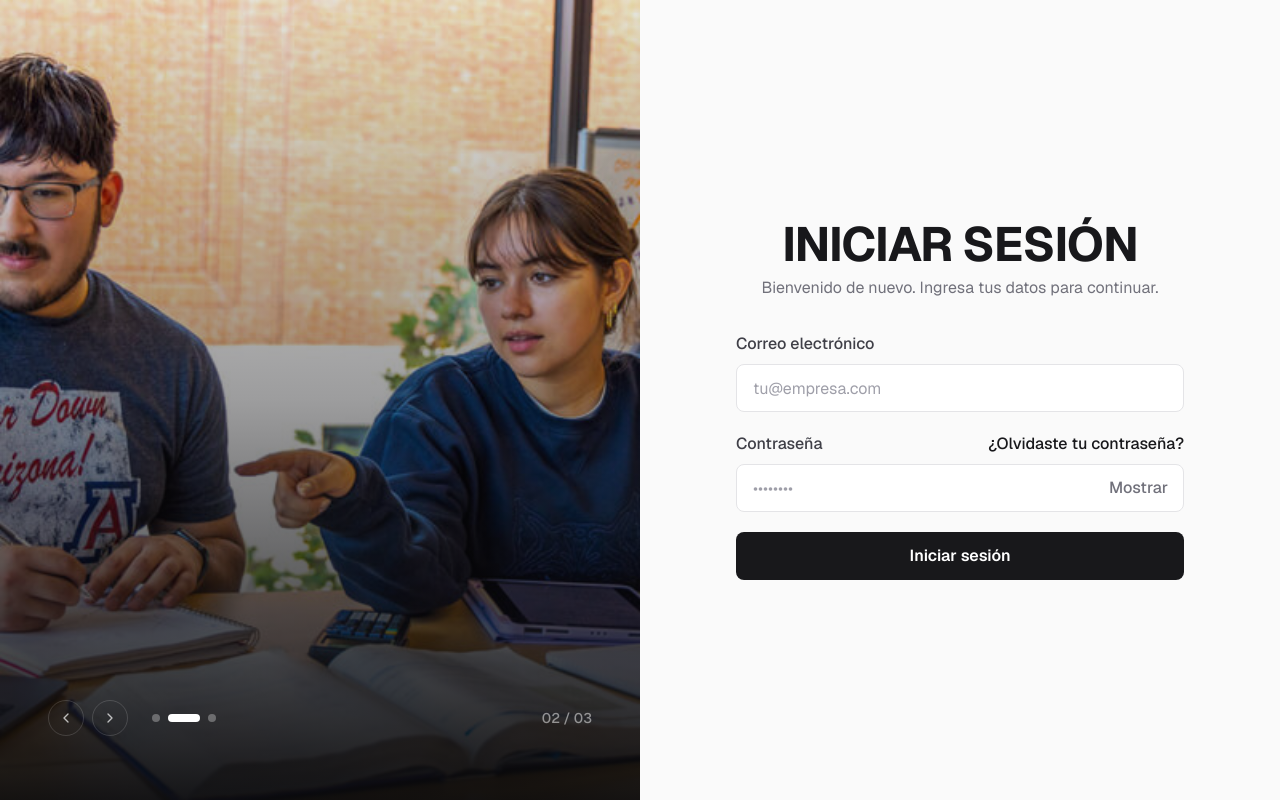
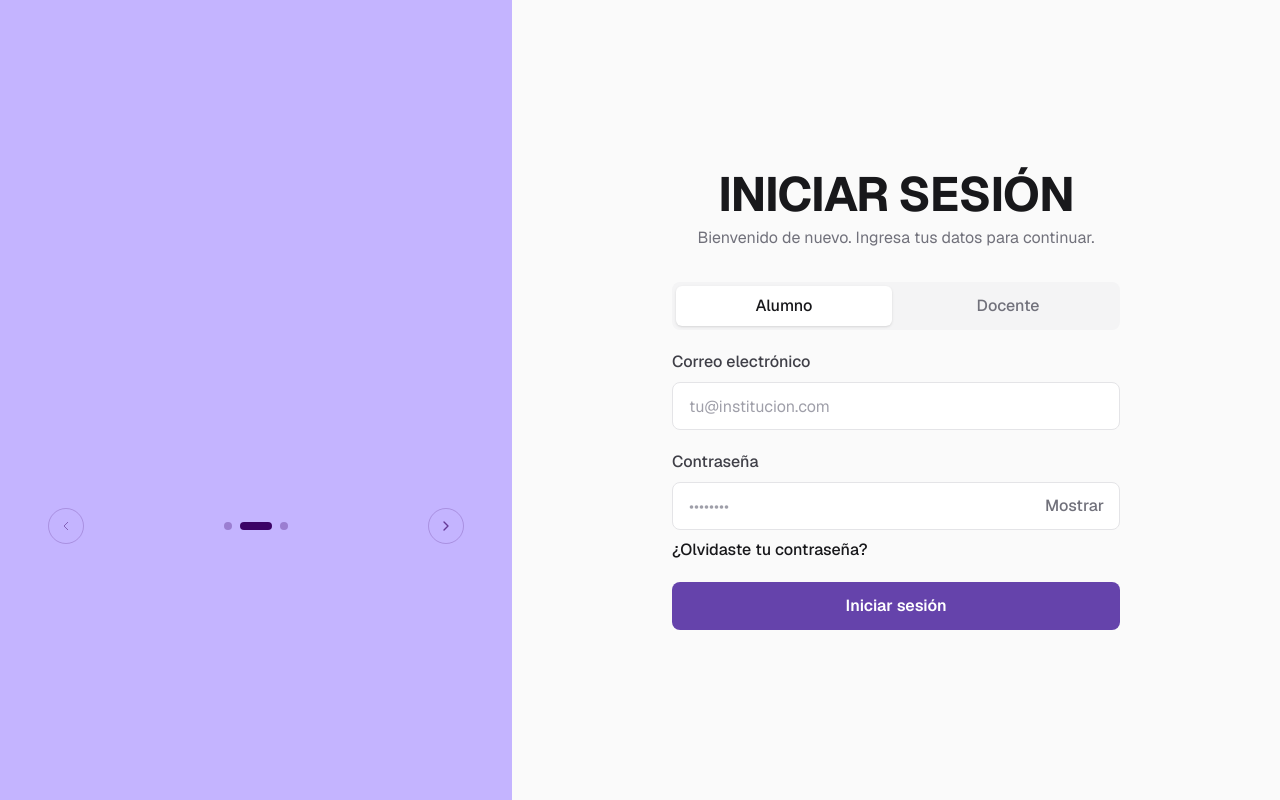
Before and after one commit to kaekld/evalix-app, a Next.js app: page / in a window 1280 px wide. Built offline with nearby package versions, Linux system fonts and the light colour scheme.

Commit message:
actualizando la interfaz del inicio

```diff
--- a/app/page.tsx
+++ b/app/page.tsx
@@ -5,22 +5,19 @@ import { useEffect, useState } from "react";
 
 const slides = [
   {
-    src: "/carrousel1.jpg",
-    alt: "Estudiantes conversando con cuadernos y mochilas",
+    color: "bg-purple-300",
     title: "Colabora y aprende",
     description:
       "Comparte evaluaciones, comentarios y resultados con tu equipo en un mismo espacio de trabajo.",
   },
   {
-    src: "/carrousel2.jpg",
-    alt: "Dos estudiantes estudiando con laptop, libros y apuntes",
+    color: "bg-violet-300",
     title: "Aprende con datos",
     description:
       "Analiza el progreso de cada persona y detecta oportunidades de mejora a tiempo.",
   },
   {
-    src: "/carrousel3.jpg",
-    alt: "Estudiante concentrada leyendo un libro frente a su computadora",
+    color: "bg-indigo-300",
     title: "Crece a tu ritmo",
     description:
       "Evaluaciones y contenidos adaptados a las necesidades de cada estudiante.",
@@ -30,6 +27,7 @@ const slides = [
 export default function LoginPage() {
   const [showPassword, setShowPassword] = useState(false);
   const [activeSlide, setActiveSlide] = useState(0);
+  const [role, setRole] = useState<"alumno" | "docente">("alumno");
 
   useEffect(() => {
     const timer = setInterval(() => {
@@ -43,42 +41,31 @@ export default function LoginPage() {
 
   return (
     <main className="flex min-h-screen flex-1 bg-zinc-50">
-      <section className="relative hidden w-1/2 overflow-hidden bg-zinc-900 lg:block">
+      <section className="relative hidden w-[40%] overflow-hidden bg-purple-950 lg:block">
         {slides.map((item, index) => (
           <div
-            key={item.src}
+            key={item.title}
             aria-hidden={index !== activeSlide}
-            className={`absolute inset-0 transition-opacity duration-700 ${index === activeSlide ? "opacity-100" : "opacity-0"
+            className={`absolute inset-0 ${item.color} ${index === activeSlide ? "opacity-100" : "opacity-0"
               }`}
-          >
-            <Image
-              src={item.src}
-              alt={item.alt}
-              fill
-              priority={index === 0}
-              sizes="50vw"
-              className="object-cover"
           />
-            <div className="absolute inset-0 bg-gradient-to-t from-zinc-950/95 via-zinc-950/40 to-zinc-950/10" />
-          </div>
         ))}
 
-        <div className="relative z-10 flex h-full w-full flex-col p-12 text-white">
-          <div className="flex flex-1 flex-col justify-end pb-4">
+        <div className="relative z-10 flex h-full w-full flex-col p-12 text-black">
+          <div className="flex flex-1 flex-col justify-center">
             <div
               key={activeSlide}
               className="animate-fade-in flex flex-col items-start"
             >
-              <h2 className="max-w-md text-4xl font-semibold leading-tight tracking-tight">
+              <h2 className="max-w-md text-5xl mb-6 font-semibold leading-tight tracking-tight">
                 {slide.title}
               </h2>
-              <p className="mt-4 max-w-md text-base leading-7 text-white/70">
+              <p className="mt-4 max-w-md text-lg leading-7 text-black/80">
                 {slide.description}
               </p>
             </div>
 
-            <div className="mt-10 flex items-center gap-6">
-              <div className="flex items-center gap-2">
+            <div className="mt-24 flex w-full items-center justify-between gap-6">
               <button
                 type="button"
                 onClick={() =>
@@ -88,28 +75,42 @@ export default function LoginPage() {
                   )
                 }
                 aria-label="Diapositiva anterior"
-                  className="flex h-9 w-9 items-center justify-center rounded-full border border-white/15 text-white/70 transition hover:border-white/40 hover:text-white"
+                className="flex h-9 w-9 items-center justify-center rounded-full border border-purple-950/20 text-purple-950/70 transition hover:border-purple-950/50 hover:text-purple-950"
               >
                 <svg
                   viewBox="0 0 24 24"
                   fill="none"
                   stroke="currentColor"
-                    strokeWidth="2"
-                    strokeLinecap="round"
-                    strokeLinejoin="round"
                   className="h-4 w-4"
                   aria-hidden="true"
                 >
                   <path d="m15 18-6-6 6-6" />
                 </svg>
               </button>
+
+              <div className="flex items-center gap-2">
+                {slides.map((item, index) => (
+                  <button
+                    key={item.title}
+                    type="button"
+                    onClick={() => setActiveSlide(index)}
+                    aria-label={`Ir a la diapositiva ${index + 1}: ${item.title}`}
+                    aria-current={index === activeSlide}
+                    className={`h-2 rounded-full transition-all ${index === activeSlide
+                      ? "w-8 bg-purple-950"
+                      : "w-2 bg-purple-950/30 hover:bg-purple-950/50"
+                      }`}
+                  />
+                ))}
+              </div>
+
               <button
                 type="button"
                 onClick={() =>
                   setActiveSlide((current) => (current + 1) % slides.length)
                 }
                 aria-label="Diapositiva siguiente"
-                  className="flex h-9 w-9 items-center justify-center rounded-full border border-white/15 text-white/70 transition hover:border-white/40 hover:text-white"
+                className="flex h-9 w-9 items-center justify-center rounded-full border border-purple-950/20 text-purple-950/70 transition hover:border-purple-950/50 hover:text-purple-950"
               >
                 <svg
                   viewBox="0 0 24 24"
@@ -125,33 +126,11 @@ export default function LoginPage() {
                 </svg>
               </button>
             </div>
-
-              <div className="flex items-center gap-2">
-                {slides.map((item, index) => (
-                  <button
-                    key={item.src}
-                    type="button"
-                    onClick={() => setActiveSlide(index)}
-                    aria-label={`Ir a la diapositiva ${index + 1}: ${item.title}`}
-                    aria-current={index === activeSlide}
-                    className={`h-2 rounded-full transition-all ${index === activeSlide
-                      ? "w-8 bg-white"
-                      : "w-2 bg-white/30 hover:bg-white/50"
-                      }`}
-                  />
-                ))}
-              </div>
-
-              <span className="ml-auto text-sm font-medium text-white/50">
-                {String(activeSlide + 1).padStart(2, "0")} /{" "}
-                {String(slides.length).padStart(2, "0")}
-              </span>
-            </div>
           </div>
         </div>
       </section>
 
-      <section className="relative flex w-full flex-col justify-center px-6 py-12 lg:w-1/2 lg:px-16">
+      <section className="relative flex w-full flex-col justify-center px-6 py-12 lg:w-[60%] lg:px-16">
         <div className="mx-auto w-full max-w-md">
           <h1 className="text-5xl font-bold text-center tracking-tight text-zinc-900">
             INICIAR SESIÓN
@@ -165,6 +144,33 @@ export default function LoginPage() {
             onSubmit={(event) => event.preventDefault()}
           >
             <div className="space-y-2">
+              <div className="grid grid-cols-2 gap-2 rounded-lg bg-zinc-100 p-1">
+                <button
+                  type="button"
+                  onClick={() => setRole("alumno")}
+                  aria-pressed={role === "alumno"}
+                  className={`h-10 rounded-md text-base font-medium transition ${role === "alumno"
+                    ? "bg-white text-zinc-900 shadow-sm"
+                    : "text-zinc-500 hover:text-zinc-700"
+                    }`}
+                >
+                  Alumno
+                </button>
+                <button
+                  type="button"
+                  onClick={() => setRole("docente")}
+                  aria-pressed={role === "docente"}
+                  className={`h-10 rounded-md text-base font-medium transition ${role === "docente"
+                    ? "bg-white text-zinc-900 shadow-sm"
+                    : "text-zinc-500 hover:text-zinc-700"
+                    }`}
+                >
+                  Docente
+                </button>
+              </div>
+            </div>
+
+            <div className="space-y-2">
               <label
                 htmlFor="email"
                 className="block text-base font-medium text-zinc-700"
@@ -176,7 +182,7 @@ export default function LoginPage() {
                 name="email"
                 type="email"
                 autoComplete="email"
-                placeholder="tu@empresa.com"
+                placeholder="tu@institucion.com"
                 className="h-12 w-full rounded-lg border border-zinc-200 bg-white px-4 text-base text-zinc-900 outline-none transition placeholder:text-zinc-400 focus:border-zinc-900 focus:ring-2 focus:ring-zinc-900/10"
               />
             </div>
@@ -189,12 +195,6 @@ export default function LoginPage() {
                 >
                   Contraseña
                 </label>
-                <a
-                  href="#"
-                  className="text-base font-medium text-zinc-900 hover:underline"
-                >
-                  ¿Olvidaste tu contraseña?
-                </a>
               </div>
               <div className="relative">
                 <input
@@ -213,10 +213,16 @@ export default function LoginPage() {
                   {showPassword ? "Ocultar" : "Mostrar"}
                 </button>
               </div>
+              <a
+                href="#"
+                className="text-base font-medium text-zinc-900 hover:underline"
+              >
+                ¿Olvidaste tu contraseña?
+              </a>
             </div>
             <button
               type="submit"
-              className="flex h-12 w-full items-center justify-center rounded-lg bg-zinc-900 text-base font-semibold text-white transition hover:bg-zinc-800 focus:outline-none focus:ring-2 focus:ring-zinc-900 focus:ring-offset-2"
+              className="flex h-12 w-full items-center justify-center rounded-lg bg-[#6543AB] text-base font-semibold text-white transition hover:bg-zinc-800 focus:outline-none focus:ring-2 focus:ring-zinc-900 focus:ring-offset-2"
             >
               Iniciar sesión
             </button>
```
Also changed, not shown: public/logo.png (added). Lines whose indentation alone changed are shown as unchanged.
